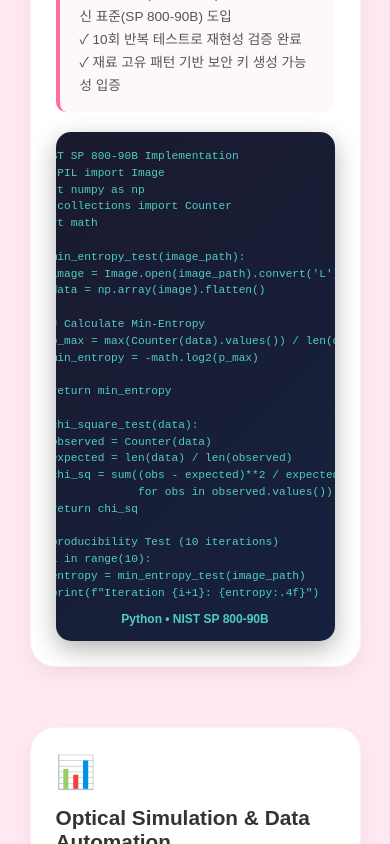
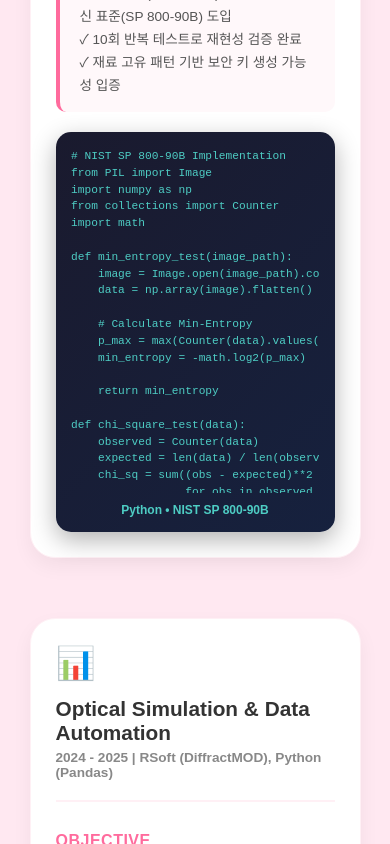
Before and after one commit to 20eundong02-prog/celina-dopamine-studio, a Next.js app: page /research/programming in a window 390 px wide. Shown: the part 1720-2564 px from the top of the page. Built offline with nearby package versions, Linux system fonts and the light colour scheme.

Commit message:
Fix: Optimize code box size for responsive design

```diff
--- a/app/research/programming/page.tsx
+++ b/app/research/programming/page.tsx
@@ -279,7 +279,15 @@ export default function ProgrammingPage() {
             </div>
 
             <div style={codePlaceholderStyle}>
-              <pre style={{ fontSize: "clamp(0.7rem, 1.5vw, 0.8rem)", color: "#4ECDC4", textAlign: "left", lineHeight: "1.5", overflowX: "auto" }}>
+              <pre style={{
+                fontSize: "clamp(0.7rem, 1.5vw, 0.8rem)",
+                color: "#4ECDC4",
+                textAlign: "left",
+                lineHeight: "1.5",
+                overflowX: "auto",
+                width: "100%",
+                margin: 0,
+              }}>
 {`# NIST SP 800-90B Implementation
 from PIL import Image
 import numpy as np
@@ -374,7 +382,15 @@ for i in range(10):
             </div>
 
             <div style={codePlaceholderStyle}>
-              <pre style={{ fontSize: "clamp(0.7rem, 1.5vw, 0.8rem)", color: "#95E1D3", textAlign: "left", lineHeight: "1.5", overflowX: "auto" }}>
+              <pre style={{
+                fontSize: "clamp(0.7rem, 1.5vw, 0.8rem)",
+                color: "#95E1D3",
+                textAlign: "left",
+                lineHeight: "1.5",
+                overflowX: "auto",
+                width: "100%",
+                margin: 0,
+              }}>
 {`# RSoft Data Automation Pipeline
 import os
 import re
@@ -468,7 +484,15 @@ all_data.to_excel('merged_results.xlsx')`}
             </div>
 
             <div style={codePlaceholderStyle}>
-              <pre style={{ fontSize: "clamp(0.7rem, 1.5vw, 0.8rem)", color: "#F38181", textAlign: "left", lineHeight: "1.5", overflowX: "auto" }}>
+              <pre style={{
+                fontSize: "clamp(0.7rem, 1.5vw, 0.8rem)",
+                color: "#F38181",
+                textAlign: "left",
+                lineHeight: "1.5",
+                overflowX: "auto",
+                width: "100%",
+                margin: 0,
+              }}>
 {`# SEM Image Particle Analysis
 import cv2
 import numpy as np
@@ -678,7 +702,7 @@ plt.hist(particle_sizes, bins=50)`}
   );
 }
 
-/* ================= COMPONENT & STYLES (Existing) ================= */
+/* ================= COMPONENT & STYLES ================= */
 
 function SkillBadge({ children }: any) {
   return (
@@ -733,6 +757,7 @@ const contentBoxStyle: React.CSSProperties = {
   display: "flex",
   gap: "clamp(20px, 5vw, 40px)",
   flexWrap: "wrap",
+  alignItems: "flex-start",
 };
 
 const headingStyle: React.CSSProperties = {
@@ -759,19 +784,22 @@ const listStyle: React.CSSProperties = {
   fontSize: "clamp(0.9rem, 2vw, 1rem)",
 };
 
+// 🎯 핵심 수정: 코드 박스 고정 크기 + 스크롤
 const codePlaceholderStyle: React.CSSProperties = {
-  flex: "1 1 min(100%, 320px)",
+  flex: "0 0 min(380px, 100%)",     // 최대 380px, 모바일에서는 100%
+  maxWidth: "380px",                 // PC에서 절대 380px 넘지 않음!
   background: "linear-gradient(135deg, #1a1a2e 0%, #16213e 100%)",
   borderRadius: "15px",
   padding: "clamp(15px, 4vw, 25px)",
   display: "flex",
   flexDirection: "column",
-  justifyContent: "center",
+  justifyContent: "flex-start",      // 위쪽 정렬
   alignItems: "center",
   boxShadow: "0 8px 24px rgba(0, 0, 0, 0.3)",
+  minHeight: "280px",
+  maxHeight: "400px",                // 최대 높이 제한
+  overflow: "auto",                  // 내부 스크롤 가능
   width: "100%",
-  minHeight: "200px",
-  overflow: "auto",
 };
 
 const primaryBtnStyle: React.CSSProperties = {
```
